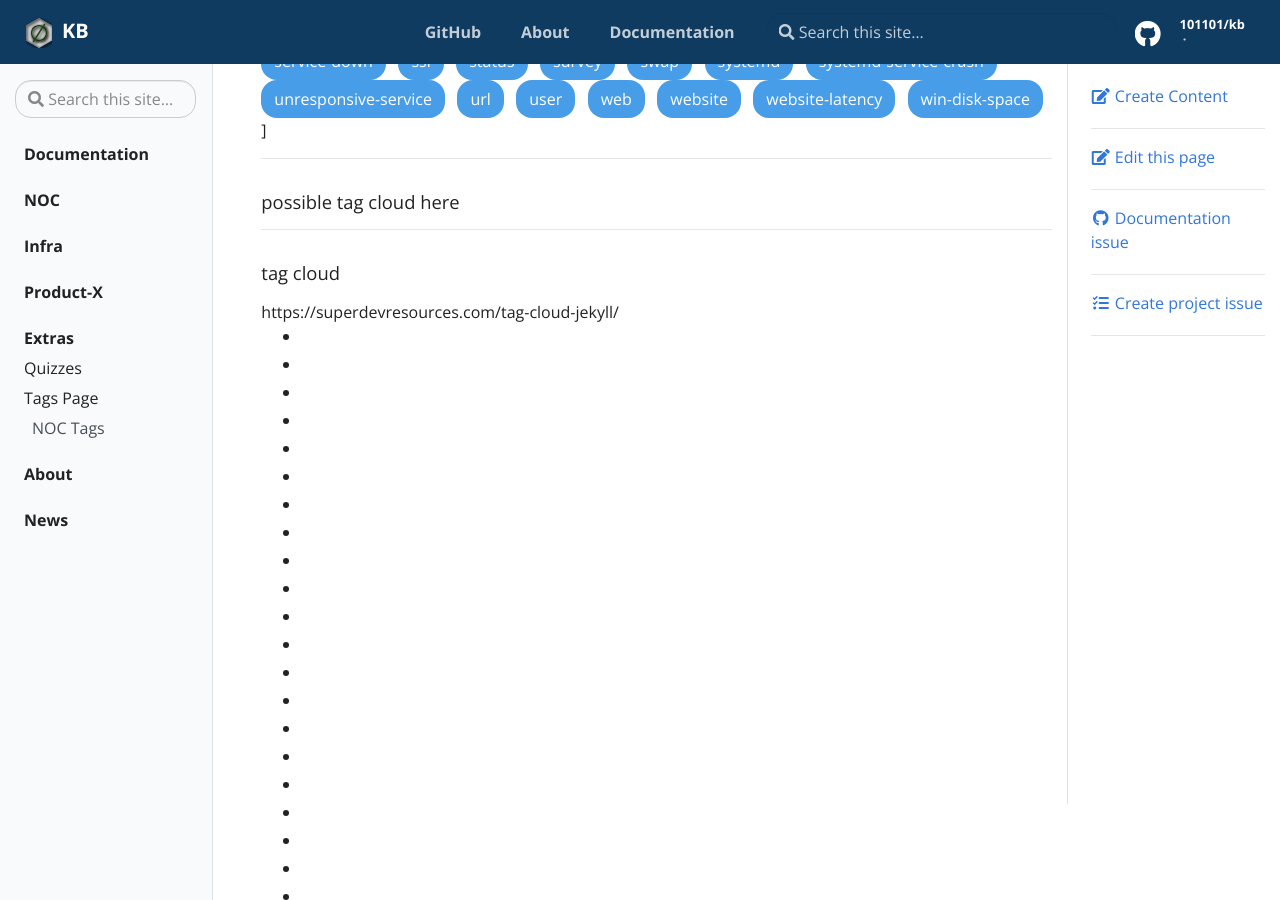
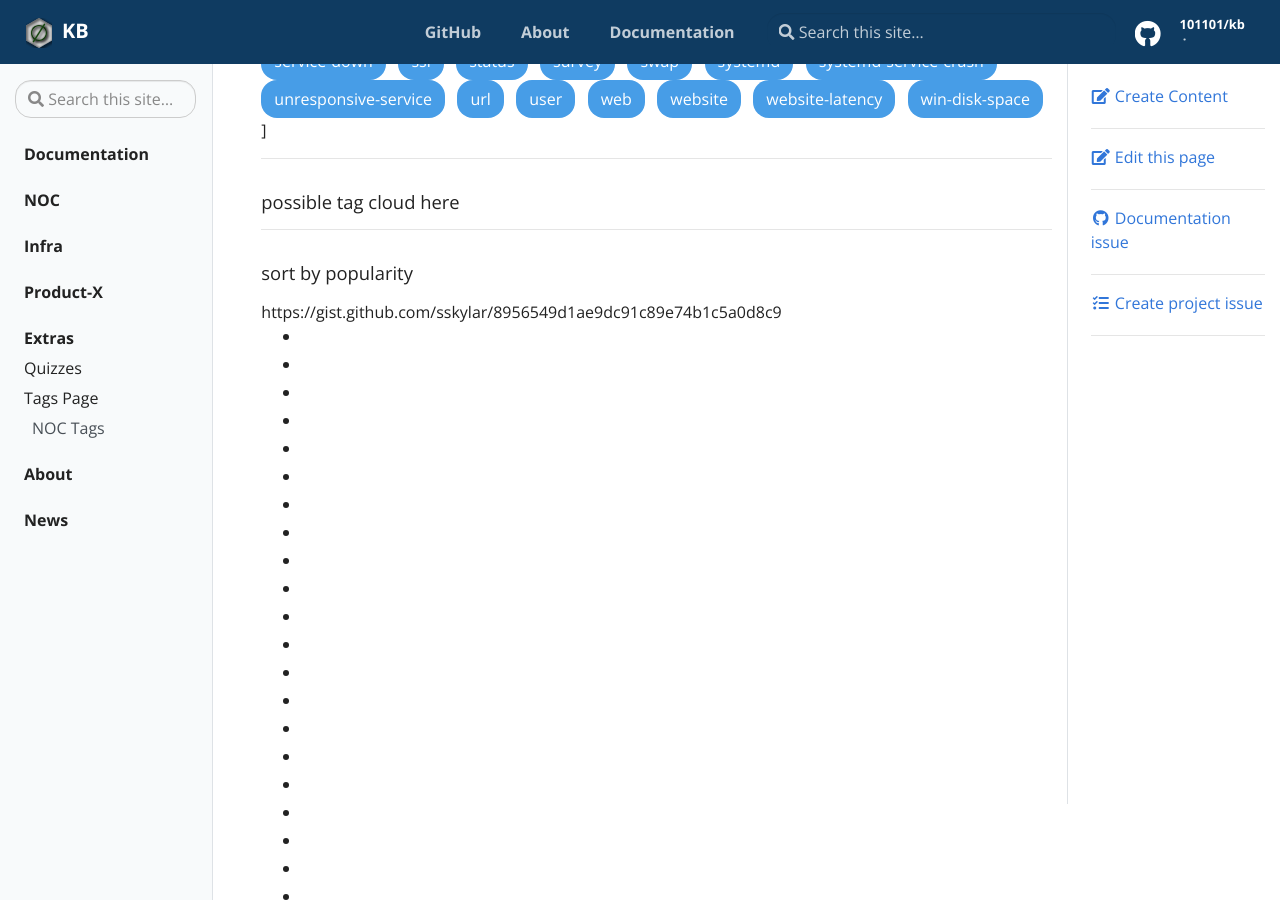
Before and after one commit to 101101/kb, a Jekyll site: the page built from pages/test_1.html, in a window 1280 px wide and 900 px high, scrolled down 434 px. Built offline with Jekyll 4.4.1, drawn with Linux system fonts in a browser that asks for light colours.

Commit message:
Update tst_tags_from_doc_tags.html

```diff
--- a/_includes/tst_tags_from_doc_tags.html
+++ b/_includes/tst_tags_from_doc_tags.html
@@ -1,6 +1,6 @@
 
-<h5>tag cloud</h5>
-https://superdevresources.com/tag-cloud-jekyll/
+<h5>sort by popularity</h5>
+https://gist.github.com/sskylar/8956549d1ae9dc91c89e74b1c5a0d8c9
 <br>
 
 {% assign vvv_tags = '' | split: ',' %}
```
